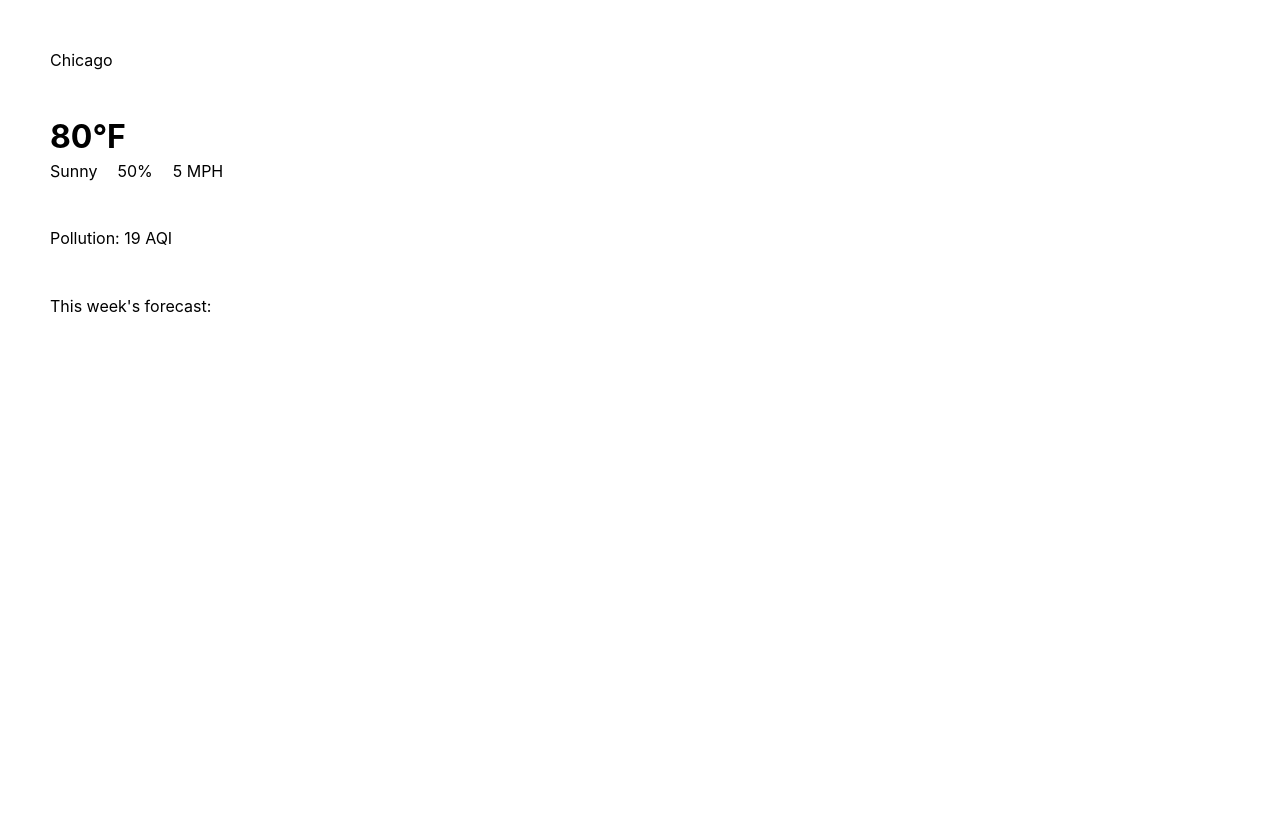
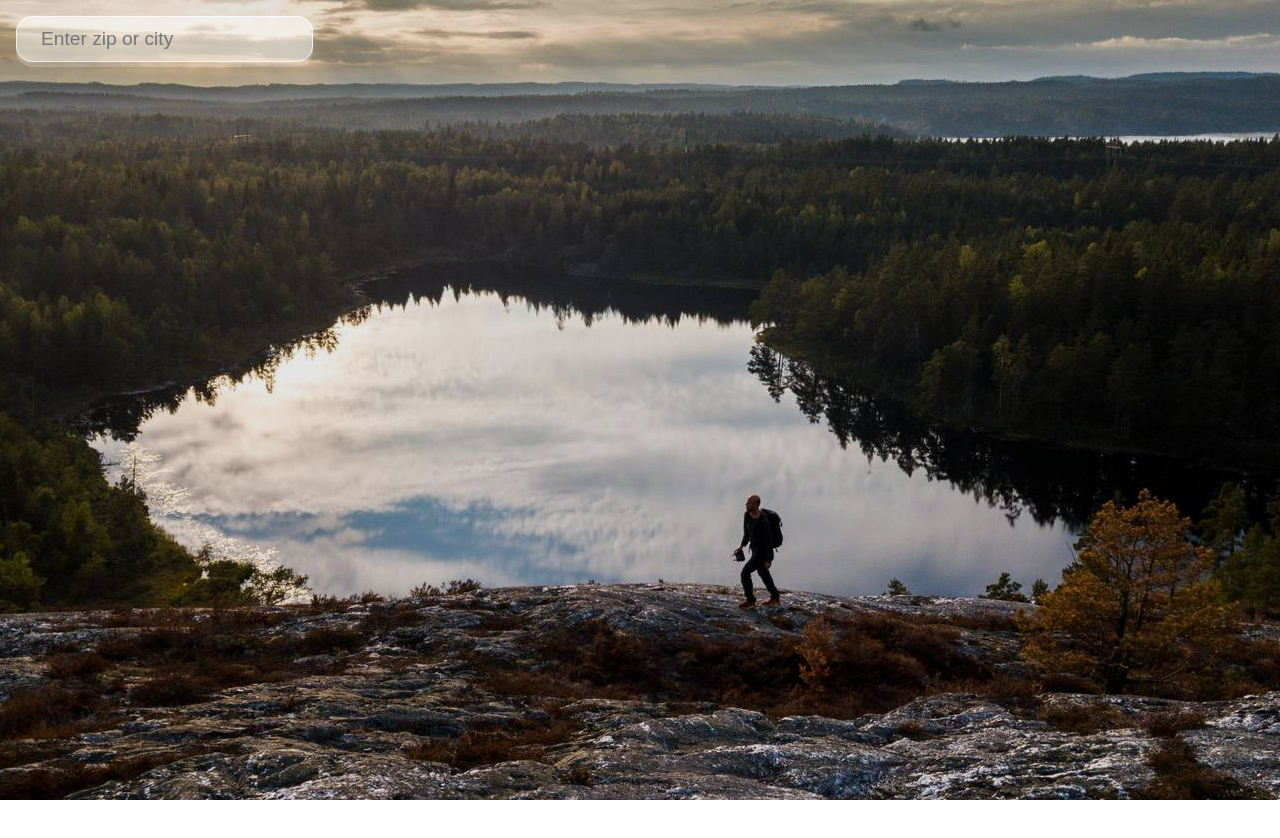
Before and after one commit to pazzissima/react-weather-app, a React (Create React App) app: page / in a window 1280 px wide. Shown: the top 838 px of the page. After the commit the page ends 800 px from the top, so only its background shows below. Built offline with nearby package versions, Linux system fonts and the light colour scheme; the HTML template or start-up script is replaced by a standard one.

Commit message:
Getting initial data from weather API

```diff
--- a/src/App.js
+++ b/src/App.js
@@ -1,24 +1,55 @@
 import React, {useState} from 'react';
 
+const api = {
+  key: "1926eb0d297a53f9692631ce9c5436c8",
+  base: "https://api.openweathermap.org/data/2.5/"
+}
+
 function App() {
+  const [query, setQuery] = useState('');
+  const [weather, setWeather] = useState({});
+
+  const search = evt => {
+    if(evt.key ==="Enter"){
+      fetch(`${api.base}weather?q=${query}&units=metric&APPID=${api.key}`)
+      .then(res => res.json())
+      .then(result => {
+        setWeather(result);
+        setQuery('');
+        console.log(result);
+      });
+    }
+  }
+
   return (
     <div className="app">
+      <div className="search_box">
+        <input
+          type="text"
+          placeholder="Enter zip or city"
+          onChange={e => setQuery(e.target.value)}
+          value={query}
+          onKeyPress={search}
+        />
+      </div>
+
       <div className="wrapper">
-        <div className="location">
-          <p>Chicago</p>
-        </div>
-        <div className="temperature">
-          <p>80&#176;F</p>
-        </div>
+        {(typeof weather.main !=="undefined") ? (
+          <div>
+            <div className="location">{weather.name}</div>
+            <div className="temperature">{Math.round(weather.main.temp)}&#176;C</div>
             <div className="current_weather">
               <div className="description">
-            <p>Sunny</p>
+                <p className="param">Sky</p>
+                {weather.weather[0].main}
               </div>
               <div className="humidity">
-            <p>50%</p>
+                <p className="param">Humidity</p>
+                {Math.round(weather.main.humidity)}%
               </div>
               <div className="wind">
-            <p>5 MPH</p>
+                <p className="param">Wind</p>
+                {weather.wind.speed} m/s
               </div>
             </div>
             <div className="pollution">Pollution: 19 AQI</div>
@@ -26,6 +57,9 @@ function App() {
               This week's forecast:
             </div>
           </div>
+        ) : ('')}
+      </div>
+
     </div>
   );
 }
--- a/src/index.css
+++ b/src/index.css
@@ -1,36 +1,57 @@
-body {
-  margin: 0;
-  font-family: -apple-system, BlinkMacSystemFont, 'Segoe UI', 'Roboto', 'Oxygen',
-    'Ubuntu', 'Cantarell', 'Fira Sans', 'Droid Sans', 'Helvetica Neue',
-    sans-serif;
-  -webkit-font-smoothing: antialiased;
-  -moz-osx-font-smoothing: grayscale;
-}
-
-code {
-  font-family: source-code-pro, Menlo, Monaco, Consolas, 'Courier New',
-    monospace;
-}
 * {
   margin: 0;
   padding: 0;
+  box-sizing: border-box;
 }
 .app {
   width: 100%;
   height: 100vh;
+  position: relative;
+  background-color: rgba(0,0,0,0.1);
+  color: #fff;
+}
+.app:before {
+  content: '';
+  background: url('./assets/background_sweden.jpg') no-repeat center center;
+  position: absolute;
+  width: 100%;
+  height: 100%;
+  top: 0;
+  left: 0;
+  z-index: -1;
 }
 .wrapper {
-  margin: 50px;
+  padding: 50px;
+}
+.search_box {
+  padding: 1rem;
+}
+.search_box input {
+  padding: 0.7rem 1.5rem;
+  font-size: 1.2rem;
+  border-radius: 16px;
+  background: rgba(255,255,255,0.5);
+  border: 1px solid rgba(255,255,255, 0.7);
+  box-shadow: 0 5px rgba(255,255,255,0.2);
 }
 .current_weather {
   display: flex;
   gap: 20px;
   align-items: flex-end;
 }
+.location {
+  color: #fff;
+  font-size: 28px;
+  font-weight: 500;
+  text-shadow: 3px 3px rgba(150,150,150,0.5);
+}
 .temperature {
-  font-size: 2rem;
+  font-size: 4rem;
   font-weight: bold;
-  margin: 4% 0 5px;
+  margin: 2% 0;
+}
+.param{
+  font-size:10px;
 }
 .pollution {
   margin: 4% 0;
```
Also changed, not shown: src/assets/background_sweden.jpg (added). Lines whose indentation alone changed are shown as unchanged.
